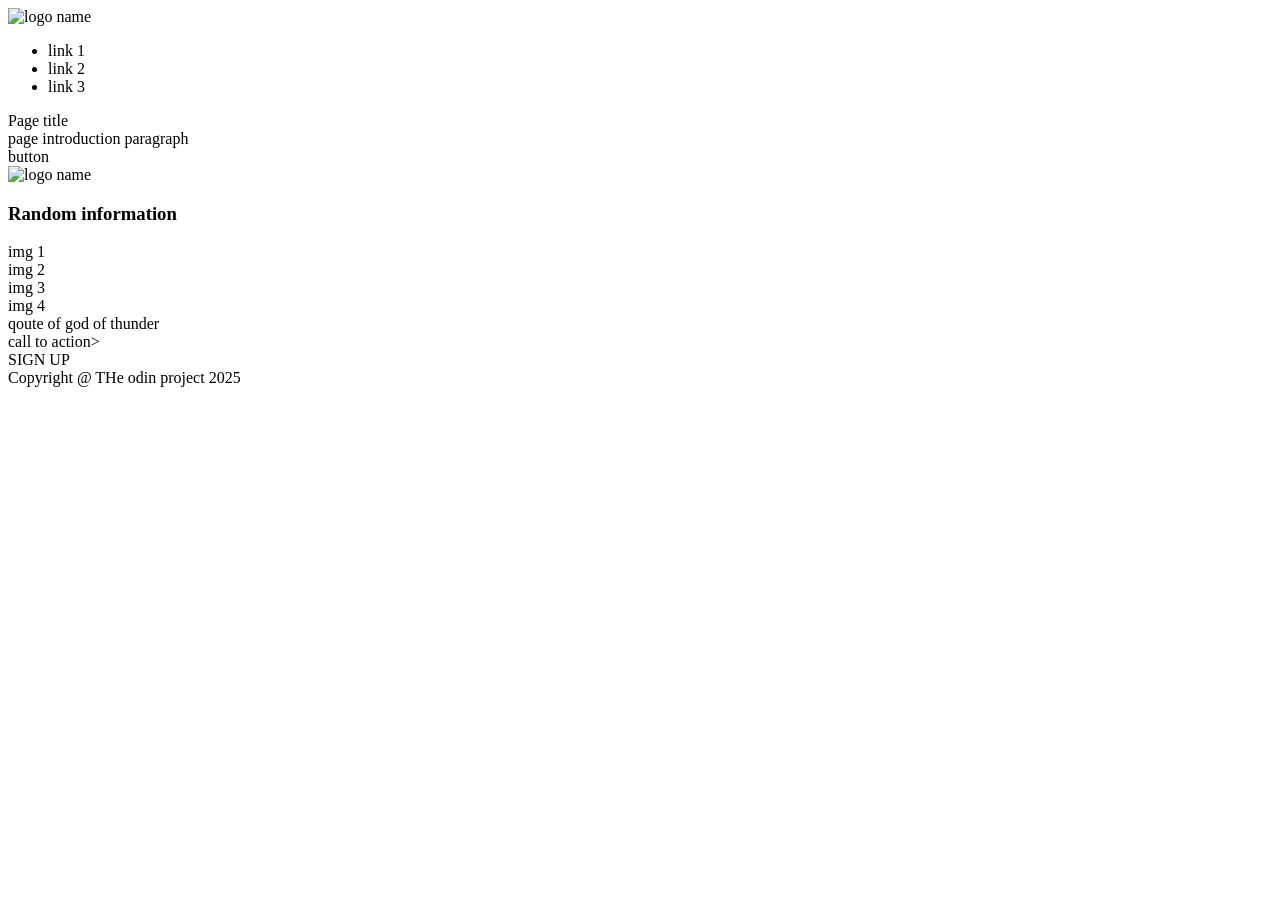
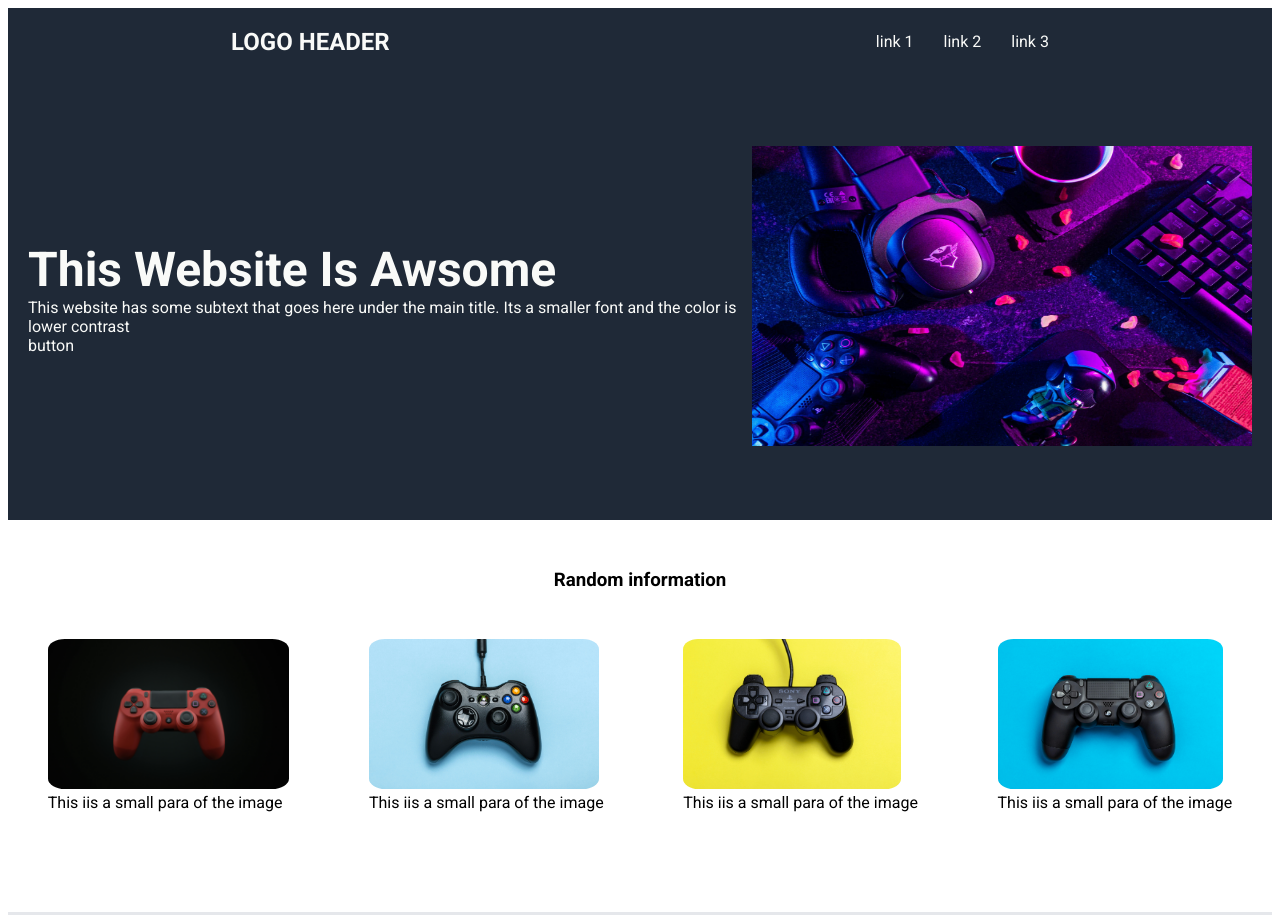
Before and after one commit to GayashanWick/landing-page, a plain HTML site: page index.html in a window 1280 px wide. Shown: the top 915 px of the page. Before the commit the page ends 800 px from the top, so only its background shows below. Drawn offline with Linux system fonts and the light colour scheme.

Commit message:
add stylesheet and format according to layout

```diff
--- a/index.html
+++ b/index.html
@@ -12,7 +12,7 @@
 <body>
 
     <div class=" header">
-        <img src=" location" alt="logo name" height="150px" width="150px">
+        <h2>LOGO HEADER</h2>
         <ul class="navbar">
             <li>link 1</li>
             <li>link 2</li>
@@ -23,25 +23,41 @@
     <div class="section01">
        <div class=" main">
 
-            <div class="title"> Page title </div>
-            <div class="para"> page introduction paragraph</div>
+            <div class="title"> This Website Is Awsome</div>
+            <div class="para"> This website has some subtext that goes here under the main title. Its a smaller font and the color is lower contrast</div>
             <div class="button"> button</div>
        </div>
        <div class="poster">
-            <img src=" location" alt="logo name" height="150px" width="150px">
-       </div>
+            <img class="banner" src="./img/img01.jpg" alt="logo name">
+        </div>
     </div>
 
+    <h3 id="info">Random information</h3>
+  <div class="section02">
 
-    <div class="section02">
 
-      <h3 id="info">Random information</h3>
+    <div class="container">
 
-      <div class="images">
-        <div class="img1"> img 1</div>
-        <div class="img1"> img 2</div>
-        <div class="img1"> img 3</div>
-        <div class="img1"> img 4</div>
+        <div class="item">
+            <img class="img" src="./img/img2.jpg" alt="img1">
+            <div class="text"> This iis a small para of the image</div>
+        </div>
+
+        <div class="item">
+            <img class="img" src="./img/img3.jpg" alt="img1">
+            <div class="text"> This iis a small para of the image</div>
+        </div>
+
+        <div class="item">
+            <img class="img" src="./img/img4.jpg" alt="img1">
+            <div class="text"> This iis a small para of the image</div>
+        </div>
+
+        <div class="item">
+            <img class="img" src="./img/img5.jpg" alt="img1">
+            <div class="text"> This iis a small para of the image</div>
+        </div>
+
       </div>
 
     </div>
@@ -68,10 +84,25 @@
     </div>
 
 
-
-
-
 </body>
 
 
 </html>
+
+
+
+<!--
+<div class="section02">
+
+
+    <div class="images">
+
+        <img class="img" src="./img/img2.jpg" alt="img1">
+        <img class="img" src="./img/img3.jpg" alt="img1">
+        <img class="img" src="./img/img4.jpg" alt="img1">
+        <img class="img" src="./img/img5.jpg" alt="img1">
+      </div>
+
+    </div>
+
+ -->
--- a/style.css
+++ b/style.css
@@ -0,0 +1,76 @@
+@import url('https://fonts.googleapis.com/css2?family=Roboto:wght@400;700&display=swap');
+
+body{
+
+       font-family: Roboto, sans-serif;
+}
+
+.header{
+    display: flex;
+    background-color: #1F2937;
+    color: #f9faf8;
+    align-items: center;
+    justify-content: space-around;
+
+}
+
+.navbar{
+    display: flex;
+    justify-content: end;
+    list-style-type:none;
+    gap: 30px;
+}
+
+
+.section01{
+    display: flex;
+    align-items: center;
+    justify-content: space-around;
+    padding: 20px;
+    background-color: #1F2937;
+    color: #f9faf8;
+
+}
+
+.banner{
+    padding-top: 50px;
+    padding-bottom: 50px;
+    height: 300px;
+    width: 500px;
+}
+
+.title{
+
+    color: F9FAF8;
+    font-size: 48px;
+    font-weight: 900;
+
+}
+
+#info{
+    padding: 30px;
+    text-align: center;
+    font-family: Roboto, sans-serif;
+
+}
+
+.container{
+    display: flex;
+    align-items: center;
+    justify-content:space-around;
+    padding-bottom:100px;
+}
+
+.img{
+    height: 150px;
+    border-radius: 7%;
+}
+
+.section03{
+    text-align: center;
+    padding: 100px;
+    background-color: #E5E7EB;
+    font-size: 36px;
+    font-family: Roboto, sans-serif;
+    font-style: italic;
+}
```
Also changed, not shown: img/img01.jpg (added), img/img2.jpg (added), img/img3.jpg (added), img/img4.jpg (added), img/img5.jpg (added).
